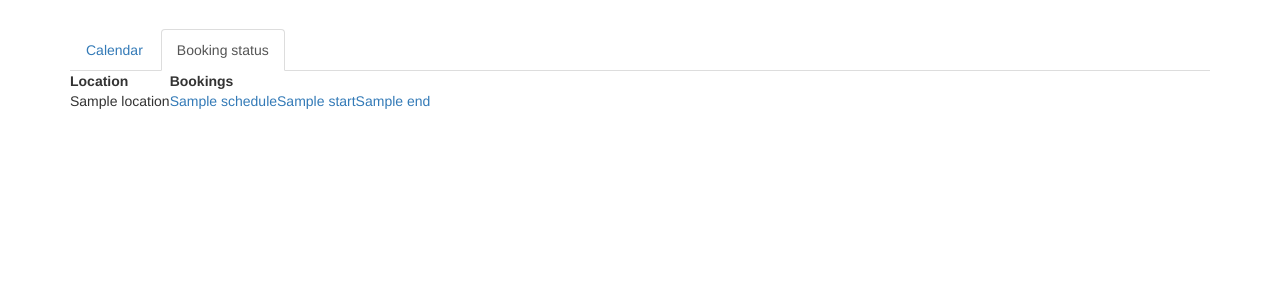
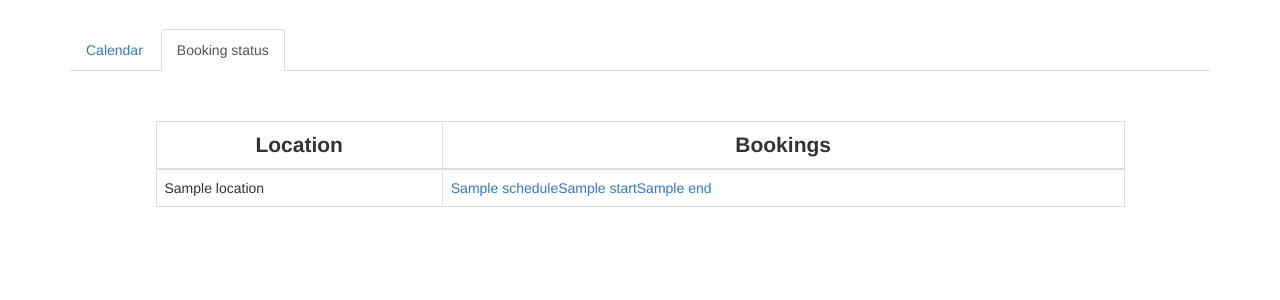
Before and after one commit to Roombookingssc/roombookingssc, a Django app: template events/templates/events/month.html in a window 1280 px wide, after a click on "Booking status". Shown: the part 51-351 px from the top of the page. Run offline with Django 3.2, Linux system fonts and the light colour scheme; the template is opened without the code that fills it: most values are stand-ins (such as "Sample title", 1, 10 or a date in 2020); some libraries are stand-ins or nearby versions.

Commit message:
Booking status tab A-OK

```diff
--- a/events/static/events/events.css
+++ b/events/static/events/events.css
@@ -154,3 +154,14 @@
 
 /* STATUS STYLES
 ***************************/
+
+#status table {
+  width: 85%;
+  margin: 0 auto;
+  margin-top: 50px;
+}
+
+#status th {
+  font-size: 1.5em;
+  text-align: center;
+}
--- a/events/templates/events/month.html
+++ b/events/templates/events/month.html
@@ -28,8 +28,8 @@
       </div>
     </div>
     <!-- BOOKING STATUS -->
-    <div role="tabpanel" class="tab-pane" id="status">
-      <table>
+    <div role="tabpanel" class="tab-pane table-responsive" id="status">
+      <table class="table table-bordered">
         <thead>
           <tr>
             <th>Location</th>
```
